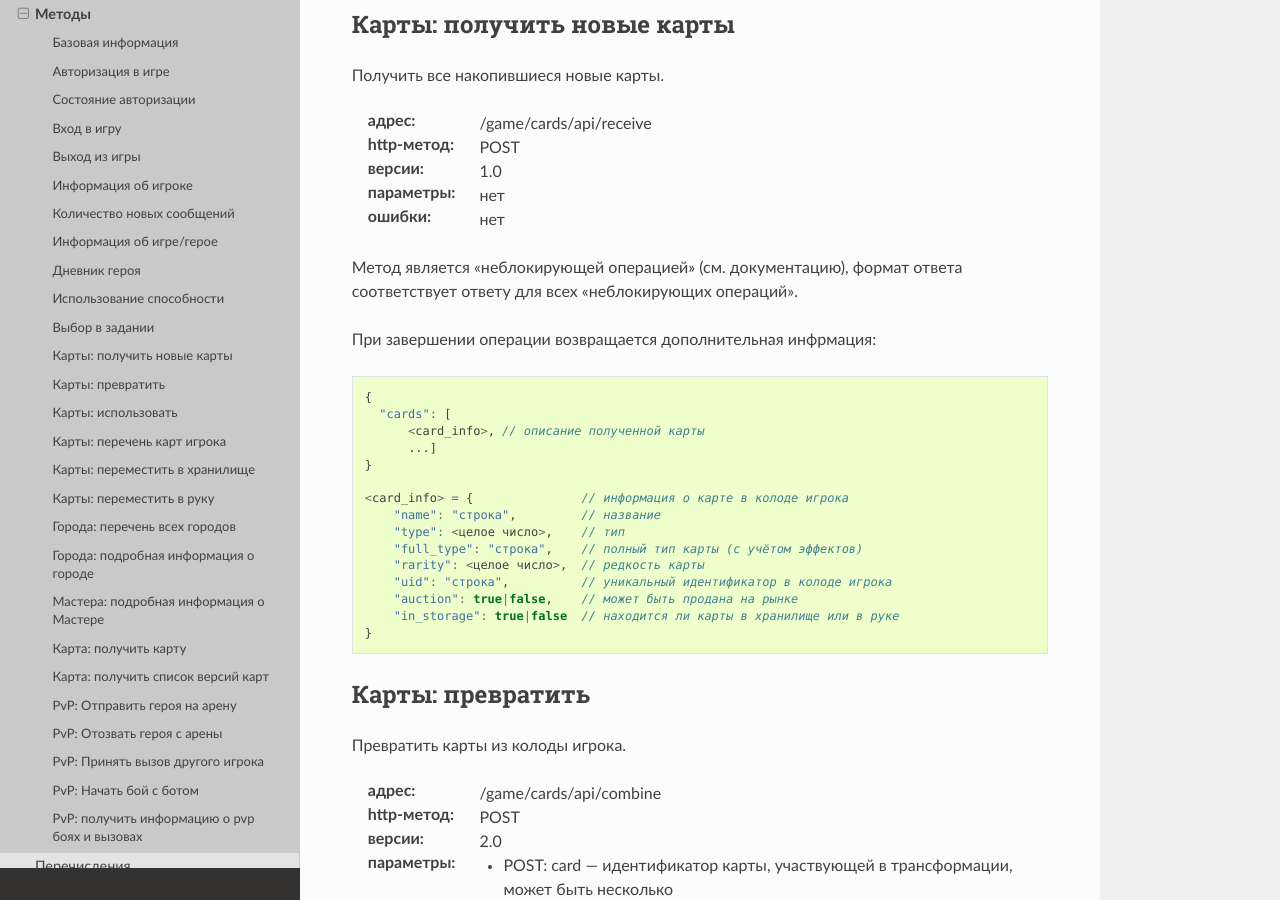
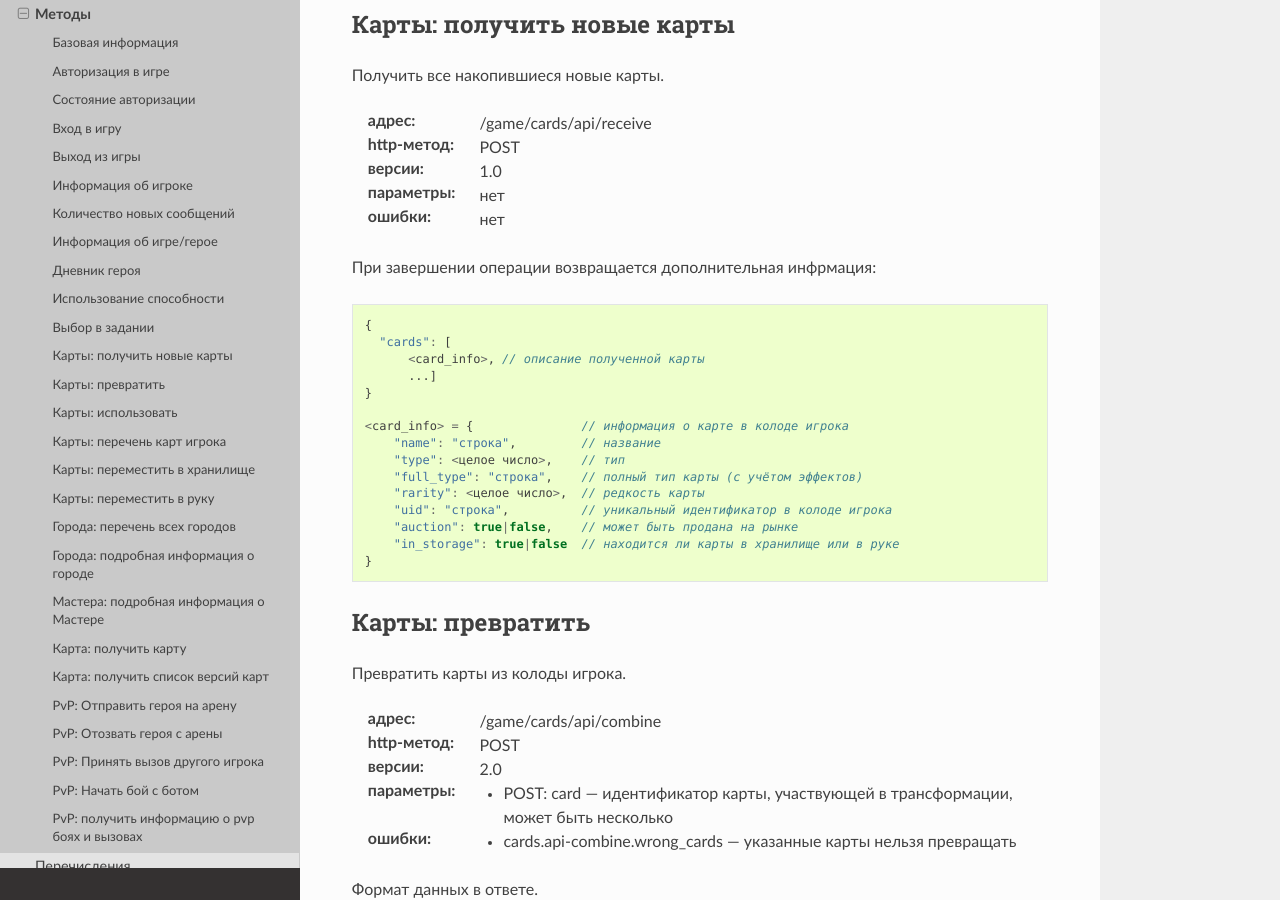
Before and after one commit to the-tale/tt_docs, a Sphinx documentation site: the page built from docs/source/external_api/methods.rst, in a window 1280 px wide and 900 px high, scrolled down 10564 px. Built offline with Sphinx 7.4.7 and the Read the Docs theme 2.0.0, drawn with Linux system fonts in a browser that asks for light colours; part of the change alters nothing that is shown.

```diff
--- a/docs/source/external_api/methods.rst
+++ b/docs/source/external_api/methods.rst
@@ -231,7 +231,7 @@
 Информация о текущем ходе и герое
 
 :адрес: /game/api/info
-:http-метод: POST
+:http-метод: GET
 :версии: 1.9
 :параметры:
     * GET: account — идентификатор аккаунта
@@ -519,8 +519,6 @@
 :версии: 1.0
 :параметры: нет
 :ошибки: нет
-
-Метод является «неблокирующей операцией» (см. документацию), формат ответа соответствует ответу для всех «неблокирующих операций».
 
 При завершении операции возвращается дополнительная инфрмация:
 
```
